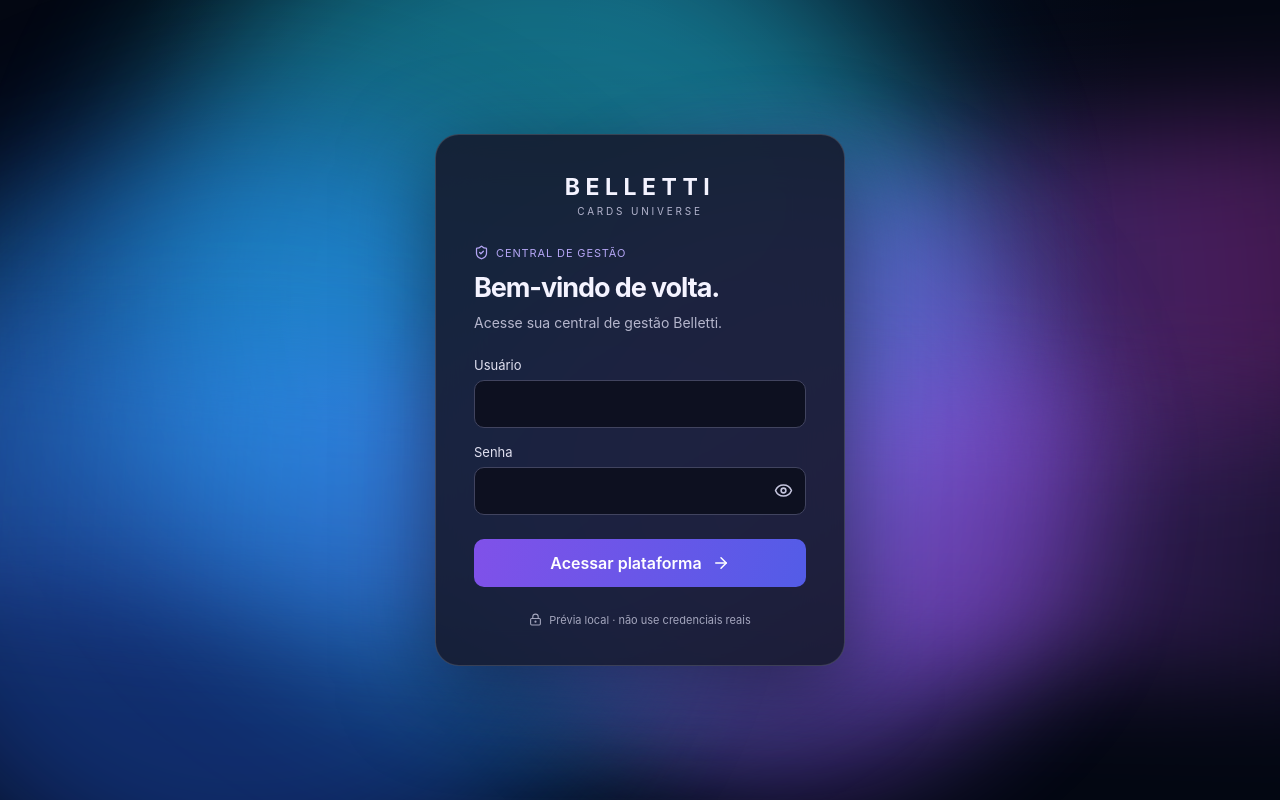
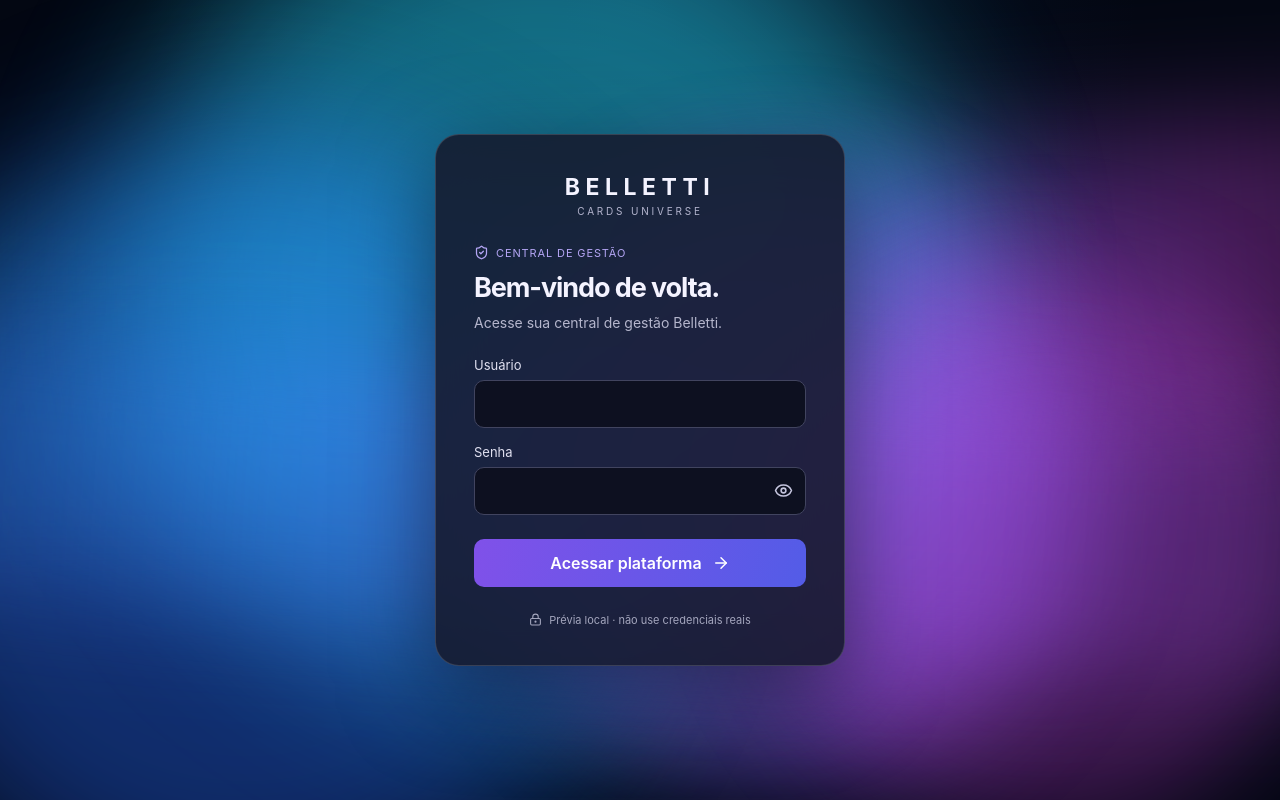
Before and after one commit to CaioBelletti/SAS-Belletti, a React (Vite) app in the folder frontend/auth/: page / in a window 1280 px wide. Built offline with nearby package versions, Linux system fonts and the light colour scheme.

Commit message:
feat(auth): render fourth aurora light

```diff
--- a/frontend/auth/src/main.tsx
+++ b/frontend/auth/src/main.tsx
@@ -20,7 +20,7 @@ function Auth(){
  useEffect(()=>{document.getElementById('auth-fallback')?.setAttribute('hidden','');document.body.classList.add('auth-enhanced');},[]);
  const messages=Array.from(document.querySelectorAll('#auth-fallback .msg')).map(el=>el.textContent||'');
  return <MotionConfig reducedMotion="user"><main className="auth-stage">
- <div className="aurora" aria-hidden="true"><i/><i/><i/></div>
+ <div className="aurora" aria-hidden="true"><i/><i/><i/><i/></div>
  <motion.section className="auth-panel" initial={{opacity:0,y:12}} animate={{opacity:1,y:0}} transition={{duration:.35}}>
  <header className="brand">{root.dataset.logo&&<img src={root.dataset.logo} alt="" />}<strong>BELLETTI</strong><small>CARDS UNIVERSE</small></header>
  <div className="eyebrow"><ShieldCheck size={15}/> CENTRAL DE GESTÃO</div>
```
